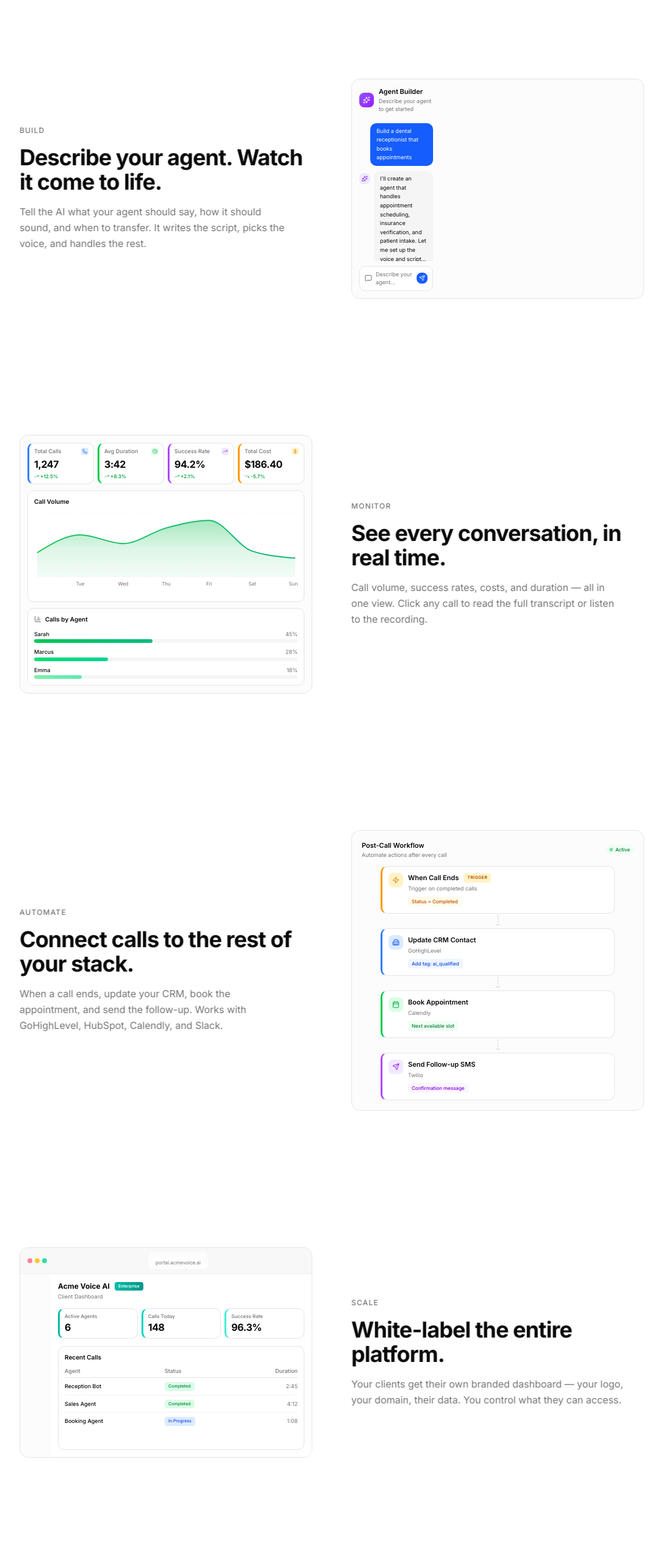
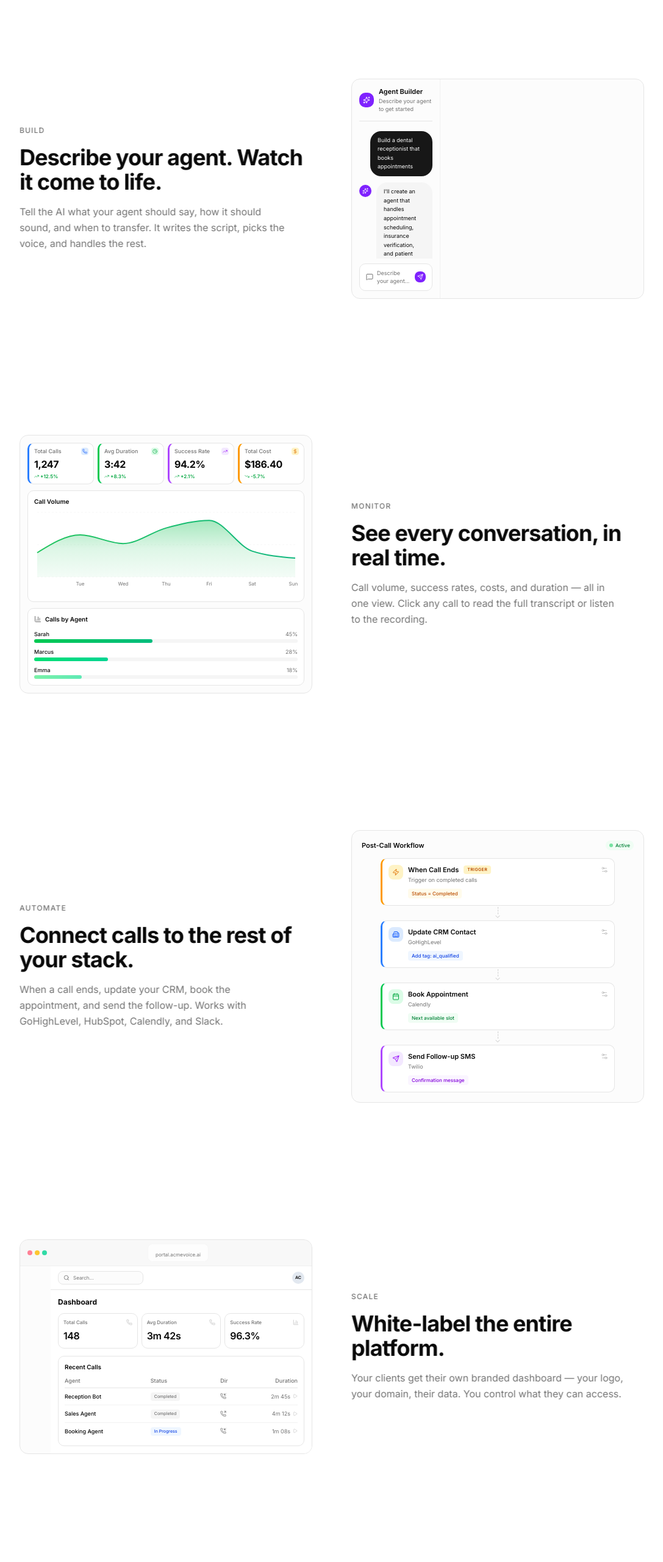
Before and after one commit to passthekeys3/ai-voice-dashboard, a Next.js app: page /landing in a window 1280 px wide. Shown: the part 2380-4941 px from the top of the page at 61% size, without its empty margins (96-1183 px from the left). Built offline with nearby package versions, Linux system fonts and the light colour scheme.

Commit message:
Update landing page mockups to match current dashboard design

```diff
--- a/src/components/landing/mockups/BuilderMockup.tsx
+++ b/src/components/landing/mockups/BuilderMockup.tsx
@@ -1,6 +1,6 @@
 'use client';
 
-import { Sparkles, Send, Play, Bot, MessageSquare } from 'lucide-react';
+import { Sparkles, Send, MessageSquare, Mic, Bot } from 'lucide-react';
 import { cn } from '@/lib/utils';
 
 /* ─── Mock Data ─── */
@@ -24,7 +24,7 @@ function ChatBubble({ message, index, isInView }: { message: typeof CHAT_MESSAGE
     return (
         <div
             className={cn(
-                'flex animate-fade-up',
+                'flex gap-2 animate-fade-up',
                 isUser ? 'justify-end' : 'justify-start'
             )}
             style={{
@@ -35,18 +35,16 @@ function ChatBubble({ message, index, isInView }: { message: typeof CHAT_MESSAGE
             }}
         >
             {!isUser && (
-                <div className="flex-shrink-0 mr-1.5 mt-1">
-                    <div className="p-1 rounded-md bg-violet-100 dark:bg-violet-900/30">
-                        <Sparkles className="h-2.5 w-2.5 text-violet-600 dark:text-violet-400" />
-                    </div>
+                <div className="flex-shrink-0 w-5 h-5 rounded-full bg-violet-600 flex items-center justify-center mt-1">
+                    <Sparkles className="h-2.5 w-2.5 text-white" />
                 </div>
             )}
             <div
                 className={cn(
-                    'rounded-lg px-2.5 py-1.5 max-w-[85%]',
+                    'max-w-[85%] px-3 py-2',
                     isUser
-                        ? 'bg-blue-600 text-white'
-                        : 'bg-muted'
+                        ? 'rounded-2xl bg-primary text-primary-foreground'
+                        : 'rounded-2xl bg-muted'
                 )}
             >
                 <p className="text-[9px] leading-relaxed">{message.text}</p>
@@ -58,7 +56,7 @@ function ChatBubble({ message, index, isInView }: { message: typeof CHAT_MESSAGE
 function PreviewPanel({ isInView }: { isInView: boolean }) {
     return (
         <div
-            className="hidden sm:flex flex-col border-l border-border/50 bg-muted/20 p-3 animate-fade-up"
+            className="hidden sm:flex flex-col border-l border-border bg-slate-50 dark:bg-slate-950 p-3 animate-fade-up"
             style={{
                 opacity: isInView ? undefined : 0,
                 animationDelay: '500ms',
@@ -66,13 +64,22 @@ function PreviewPanel({ isInView }: { isInView: boolean }) {
                 animationPlayState: isInView ? 'running' : 'paused',
             }}
         >
-            <div className="text-[10px] font-semibold text-muted-foreground uppercase tracking-wider mb-3">
-                Preview
+            {/* Header */}
+            <div className="flex items-center justify-between mb-3">
+                <div className="text-[10px] font-semibold text-muted-foreground uppercase tracking-wider">
+                    Preview
+                </div>
+                <span className="inline-flex items-center gap-1 px-1.5 py-0.5 rounded text-[7px] font-medium bg-amber-50 text-amber-700 dark:bg-amber-900/20 dark:text-amber-400">
+                    Draft
+                </span>
             </div>
 
             {/* Agent name */}
             <div className="space-y-1 mb-3">
-                <label className="text-[9px] font-medium text-muted-foreground">Agent Name</label>
+                <label className="flex items-center gap-1 text-[8px] font-medium uppercase tracking-wider text-muted-foreground">
+                    <Bot className="h-2.5 w-2.5" />
+                    Agent Name
+                </label>
                 <div className="rounded-md border border-border bg-card px-2 py-1.5">
                     <span className="text-[10px] font-medium">Sarah &mdash; Dental Receptionist</span>
                 </div>
@@ -80,16 +87,34 @@ function PreviewPanel({ isInView }: { isInView: boolean }) {
 
             {/* Voice */}
             <div className="space-y-1 mb-3">
-                <label className="text-[9px] font-medium text-muted-foreground">Voice</label>
+                <label className="flex items-center gap-1 text-[8px] font-medium uppercase tracking-wider text-muted-foreground">
+                    <Mic className="h-2.5 w-2.5" />
+                    Voice
+                </label>
                 <div className="rounded-md border border-border bg-card px-2 py-1.5 flex items-center justify-between">
                     <span className="text-[10px]">Chloe &mdash; Warm, Professional</span>
-                    <Play className="h-2.5 w-2.5 text-muted-foreground" />
+                </div>
+            </div>
+
+            {/* Provider */}
+            <div className="space-y-1 mb-3">
+                <label className="text-[8px] font-medium uppercase tracking-wider text-muted-foreground">Provider</label>
+                <div className="flex gap-1">
+                    <div className="flex-1 text-[9px] px-2 py-1 rounded-md border border-violet-500 bg-violet-50 dark:bg-violet-900/30 text-violet-700 dark:text-violet-300 font-medium text-center">
+                        Retell
+                    </div>
+                    <div className="flex-1 text-[9px] px-2 py-1 rounded-md border border-input bg-background text-muted-foreground text-center">
+                        Vapi
+                    </div>
+                    <div className="flex-1 text-[9px] px-2 py-1 rounded-md border border-input bg-background text-muted-foreground text-center">
+                        Bland
+                    </div>
                 </div>
             </div>
 
             {/* First message */}
             <div className="space-y-1 mb-4">
-                <label className="text-[9px] font-medium text-muted-foreground">First Message</label>
+                <label className="text-[8px] font-medium uppercase tracking-wider text-muted-foreground">First Message</label>
                 <div className="rounded-md border border-border bg-card px-2 py-2">
                     <p className="text-[9px] leading-relaxed text-muted-foreground italic">
                         &ldquo;Hi! I&apos;m Sarah from Bright Smiles Dental. How can I help you today?&rdquo;
@@ -99,9 +124,9 @@ function PreviewPanel({ isInView }: { isInView: boolean }) {
 
             {/* Create button */}
             <div className="mt-auto">
-                <div className="w-full rounded-md bg-gradient-to-r from-blue-500 to-blue-600 text-white text-center py-1.5">
+                <div className="w-full rounded-md bg-violet-600 text-white text-center py-1.5">
                     <span className="text-[10px] font-medium flex items-center justify-center gap-1.5">
-                        <Bot className="h-3 w-3" />
+                        <Sparkles className="h-3 w-3" />
                         Create Agent
                     </span>
                 </div>
@@ -120,10 +145,10 @@ export function BuilderMockup({ isInView }: BuilderMockupProps) {
     return (
         <div className="flex aspect-[16/12]">
             {/* Chat panel */}
-            <div className="flex-1 flex flex-col p-3 min-w-0">
+            <div className="flex-1 flex flex-col p-3 min-w-0 border-r border-border/50 sm:max-w-[55%]">
                 {/* Header */}
                 <div
-                    className="flex items-center gap-2 mb-3 animate-fade-up"
+                    className="flex items-center gap-2 mb-3 pb-3 border-b border-border animate-fade-up"
                     style={{
                         opacity: isInView ? undefined : 0,
                         animationDelay: '100ms',
@@ -131,7 +156,7 @@ export function BuilderMockup({ isInView }: BuilderMockupProps) {
                         animationPlayState: isInView ? 'running' : 'paused',
                     }}
                 >
-                    <div className="p-1.5 rounded-md bg-gradient-to-br from-violet-500 to-purple-600">
+                    <div className="p-1.5 rounded-lg bg-violet-600">
                         <Sparkles className="h-3 w-3 text-white" />
                     </div>
                     <div>
@@ -141,7 +166,7 @@ export function BuilderMockup({ isInView }: BuilderMockupProps) {
                 </div>
 
                 {/* Chat messages */}
-                <div className="flex-1 space-y-2 mt-1 overflow-hidden">
+                <div className="flex-1 space-y-2.5 mt-1 overflow-hidden">
                     {CHAT_MESSAGES.map((msg, i) => (
                         <ChatBubble key={i} message={msg} index={i} isInView={isInView} />
                     ))}
@@ -149,7 +174,7 @@ export function BuilderMockup({ isInView }: BuilderMockupProps) {
 
                 {/* Input bar */}
                 <div
-                    className="flex items-center gap-1.5 mt-2 rounded-lg border border-border bg-card px-2 py-1.5 animate-fade-up"
+                    className="flex items-center gap-1.5 mt-2 rounded-lg border border-border bg-card px-2.5 py-2 animate-fade-up"
                     style={{
                         opacity: isInView ? undefined : 0,
                         animationDelay: '200ms',
@@ -159,7 +184,7 @@ export function BuilderMockup({ isInView }: BuilderMockupProps) {
                 >
                     <MessageSquare className="h-3 w-3 text-muted-foreground flex-shrink-0" />
                     <span className="flex-1 text-[9px] text-muted-foreground">Describe your agent...</span>
-                    <div className="p-1 rounded-md bg-blue-600">
+                    <div className="p-1 rounded-md bg-violet-600">
                         <Send className="h-2.5 w-2.5 text-white" />
                     </div>
                 </div>
--- a/src/components/landing/mockups/PortalMockup.tsx
+++ b/src/components/landing/mockups/PortalMockup.tsx
@@ -2,31 +2,35 @@
 
 import {
     LayoutDashboard,
-    Users,
     Phone,
     BarChart3,
+    Settings,
+    Search,
+    PhoneIncoming,
+    PhoneOutgoing,
+    Play,
 } from 'lucide-react';
 import { cn } from '@/lib/utils';
 
 /* ─── Mock Data ─── */
 
 const PORTAL_NAV = [
-    { icon: LayoutDashboard, active: true },
-    { icon: Users, active: false },
-    { icon: Phone, active: false },
-    { icon: BarChart3, active: false },
+    { icon: LayoutDashboard, label: 'Dashboard', active: true },
+    { icon: Phone, label: 'Calls', active: false },
+    { icon: BarChart3, label: 'Analytics', active: false },
+    { icon: Settings, label: 'Settings', active: false },
 ];
 
 const PORTAL_METRICS = [
-    { label: 'Active Agents', value: '6', color: 'border-l-teal-500' },
-    { label: 'Calls Today', value: '148', color: 'border-l-teal-400' },
-    { label: 'Success Rate', value: '96.3%', color: 'border-l-teal-300' },
+    { label: 'Total Calls', value: '148', icon: Phone },
+    { label: 'Avg Duration', value: '3m 42s', icon: Phone },
+    { label: 'Success Rate', value: '96.3%', icon: BarChart3 },
 ];
 
 const PORTAL_CALLS = [
-    { agent: 'Reception Bot', status: 'completed', duration: '2:45' },
-    { agent: 'Sales Agent', status: 'completed', duration: '4:12' },
-    { agent: 'Booking Agent', status: 'in_progress', duration: '1:08' },
+    { agent: 'Reception Bot', status: 'completed' as const, direction: 'inbound' as const, duration: '2m 45s', time: '2 min ago' },
+    { agent: 'Sales Agent', status: 'completed' as const, direction: 'outbound' as const, duration: '4m 12s', time: '15 min ago' },
+    { agent: 'Booking Agent', status: 'in_progress' as const, direction: 'inbound' as const, duration: '1m 08s', time: 'Now' },
 ];
 
 /* ─── Sub-components ─── */
@@ -61,9 +65,8 @@ function BrowserBar({ isInView }: { isInView: boolean }) {
 function PortalSidebar({ isInView }: { isInView: boolean }) {
     return (
         <div
-            className="hidden sm:flex flex-col w-[50px] flex-shrink-0 items-center py-2.5 gap-1 animate-fade-up"
+            className="hidden sm:flex flex-col w-[50px] flex-shrink-0 items-center py-2.5 gap-1 bg-slate-900 dark:bg-slate-950 animate-fade-up"
             style={{
-                backgroundColor: '#0d9488',
                 opacity: isInView ? undefined : 0,
                 animationDelay: '250ms',
                 animationFillMode: 'both',
@@ -71,7 +74,7 @@ function PortalSidebar({ isInView }: { isInView: boolean }) {
             }}
         >
             {/* Logo monogram */}
-            <div className="w-7 h-7 rounded-lg bg-white/20 flex items-center justify-center mb-2">
+            <div className="w-7 h-7 rounded-lg bg-white/10 flex items-center justify-center mb-2">
                 <span className="text-[10px] font-bold text-white">AV</span>
             </div>
 
@@ -81,13 +84,13 @@ function PortalSidebar({ isInView }: { isInView: boolean }) {
                     key={index}
                     className={cn(
                         'relative w-8 h-8 rounded-md flex items-center justify-center transition-colors',
-                        item.active ? 'bg-white/20' : 'hover:bg-white/10'
+                        item.active ? 'bg-white/10' : 'hover:bg-white/5'
                     )}
                 >
                     {item.active && (
                         <span className="absolute left-0 top-1/2 -translate-y-1/2 w-0.5 h-4 rounded-r-full bg-white" />
                     )}
-                    <item.icon className={cn('h-3.5 w-3.5', item.active ? 'text-white' : 'text-white/50')} />
+                    <item.icon className={cn('h-3.5 w-3.5', item.active ? 'text-white' : 'text-white/40')} />
                 </div>
             ))}
         </div>
@@ -96,10 +99,10 @@ function PortalSidebar({ isInView }: { isInView: boolean }) {
 
 function PortalContent({ isInView }: { isInView: boolean }) {
     return (
-        <div className="flex-1 min-w-0 bg-background p-3 flex flex-col">
-            {/* Header */}
+        <div className="flex-1 min-w-0 bg-background flex flex-col">
+            {/* Header bar */}
             <div
-                className="flex items-center gap-2 mb-3 animate-fade-up"
+                className="flex items-center justify-between px-3 py-2 border-b border-border animate-fade-up"
                 style={{
                     opacity: isInView ? undefined : 0,
                     animationDelay: '350ms',
@@ -107,15 +110,30 @@ function PortalContent({ isInView }: { isInView: boolean }) {
                     animationPlayState: isInView ? 'running' : 'paused',
                 }}
             >
-                <div className="min-w-0">
-                    <div className="flex items-center gap-2">
-                        <span className="text-[11px] sm:text-xs font-bold truncate">Acme Voice AI</span>
-                        <span className="px-1.5 py-0.5 rounded text-[7px] font-semibold bg-gradient-to-r from-teal-500 to-teal-600 text-white">
-                            Enterprise
-                        </span>
+                <div className="flex items-center gap-1.5 rounded-md border border-border bg-muted/30 px-2 py-1 flex-1 max-w-[140px]">
+                    <Search className="h-2.5 w-2.5 text-muted-foreground" />
+                    <span className="text-[8px] text-muted-foreground">Search...</span>
                 </div>
-                    <div className="text-[9px] text-muted-foreground mt-0.5">Client Dashboard</div>
+                <div className="flex items-center gap-1">
+                    <div className="w-5 h-5 rounded-full bg-slate-200 dark:bg-slate-700 flex items-center justify-center">
+                        <span className="text-[7px] font-semibold">AC</span>
                     </div>
+                </div>
+            </div>
+
+            {/* Content area */}
+            <div className="flex-1 p-3">
+                {/* Title row */}
+                <div
+                    className="flex items-center justify-between mb-2.5 animate-fade-up"
+                    style={{
+                        opacity: isInView ? undefined : 0,
+                        animationDelay: '400ms',
+                        animationFillMode: 'both',
+                        animationPlayState: isInView ? 'running' : 'paused',
+                    }}
+                >
+                    <span className="text-[11px] sm:text-xs font-bold">Dashboard</span>
                 </div>
 
                 {/* Metric cards */}
@@ -123,10 +141,7 @@ function PortalContent({ isInView }: { isInView: boolean }) {
                     {PORTAL_METRICS.map((metric, index) => (
                         <div
                             key={metric.label}
-                        className={cn(
-                            'rounded-lg border border-border bg-card overflow-hidden border-l-[3px] px-2 py-1.5 animate-fade-up',
-                            metric.color,
-                        )}
+                            className="rounded-lg border border-border bg-card p-2 animate-fade-up"
                             style={{
                                 opacity: isInView ? undefined : 0,
                                 animationDelay: `${450 + index * 80}ms`,
@@ -134,8 +149,11 @@ function PortalContent({ isInView }: { isInView: boolean }) {
                                 animationPlayState: isInView ? 'running' : 'paused',
                             }}
                         >
+                            <div className="flex items-center justify-between mb-1">
                                 <div className="text-[8px] text-muted-foreground font-medium">{metric.label}</div>
-                        <div className="text-sm sm:text-base font-bold tracking-tight">{metric.value}</div>
+                                <metric.icon className="h-2.5 w-2.5 text-muted-foreground/40" />
+                            </div>
+                            <div className="text-sm sm:text-base font-semibold tracking-tight">{metric.value}</div>
                         </div>
                     ))}
                 </div>
@@ -156,6 +174,7 @@ function PortalContent({ isInView }: { isInView: boolean }) {
                             <tr className="border-b border-border">
                                 <th className="text-left font-medium text-muted-foreground pb-1 pr-2">Agent</th>
                                 <th className="text-left font-medium text-muted-foreground pb-1 pr-2">Status</th>
+                                <th className="text-left font-medium text-muted-foreground pb-1 pr-2 hidden sm:table-cell">Dir</th>
                                 <th className="text-right font-medium text-muted-foreground pb-1">Duration</th>
                             </tr>
                         </thead>
@@ -168,20 +187,32 @@ function PortalContent({ isInView }: { isInView: boolean }) {
                                             className={cn(
                                                 'inline-flex items-center px-1.5 py-0.5 rounded text-[7px] font-medium',
                                                 call.status === 'completed'
-                                                ? 'bg-green-100 text-green-700 dark:bg-green-900/30 dark:text-green-400'
-                                                : 'bg-blue-100 text-blue-700 dark:bg-blue-900/30 dark:text-blue-400'
+                                                    ? 'bg-muted text-muted-foreground'
+                                                    : 'bg-blue-50 text-blue-700 dark:bg-blue-900/30 dark:text-blue-400'
                                             )}
                                         >
                                             {call.status === 'completed' ? 'Completed' : 'In Progress'}
                                         </span>
                                     </td>
-                                <td className="py-1.5 text-right font-mono text-muted-foreground">{call.duration}</td>
+                                    <td className="py-1.5 pr-2 hidden sm:table-cell">
+                                        {call.direction === 'inbound' ? (
+                                            <PhoneIncoming className="h-2.5 w-2.5 text-muted-foreground" />
+                                        ) : (
+                                            <PhoneOutgoing className="h-2.5 w-2.5 text-muted-foreground" />
+                                        )}
+                                    </td>
+                                    <td className="py-1.5 text-right">
+                                        <div className="flex items-center justify-end gap-1">
+                                            <span className="font-mono text-muted-foreground">{call.duration}</span>
+                                            <Play className="h-2 w-2 text-muted-foreground/40" />
+                                        </div>
+                                    </td>
                                 </tr>
                             ))}
                         </tbody>
                     </table>
                 </div>
-
+            </div>
         </div>
     );
 }
--- a/src/components/landing/mockups/WorkflowsMockup.tsx
+++ b/src/components/landing/mockups/WorkflowsMockup.tsx
@@ -6,6 +6,7 @@ import {
     Calendar,
     Send,
     ChevronDown,
+    Settings2,
 } from 'lucide-react';
 import { cn } from '@/lib/utils';
 
@@ -121,6 +122,7 @@ function FlowCardItem({ card, index, isInView }: { card: FlowCard; index: number
                         </div>
                     )}
                 </div>
+                <Settings2 className="h-3 w-3 text-muted-foreground/40 flex-shrink-0 mt-0.5" />
             </div>
         </div>
     );
@@ -162,10 +164,7 @@ export function WorkflowsMockup({ isInView }: WorkflowsMockupProps) {
                     animationPlayState: isInView ? 'running' : 'paused',
                 }}
             >
-                <div>
-                    <div className="text-[11px] font-semibold">Post-Call Workflow</div>
-                    <div className="text-[9px] text-muted-foreground">Automate actions after every call</div>
-                </div>
+                <div className="text-[11px] font-semibold">Post-Call Workflow</div>
                 <span className="inline-flex items-center gap-1 px-1.5 py-0.5 rounded-full text-[8px] font-medium bg-green-50 dark:bg-green-900/20 text-green-700 dark:text-green-400">
                     <span className="h-1.5 w-1.5 rounded-full bg-green-500 animate-pulse" />
                     Active
```
Lines whose indentation alone changed are shown as unchanged.
